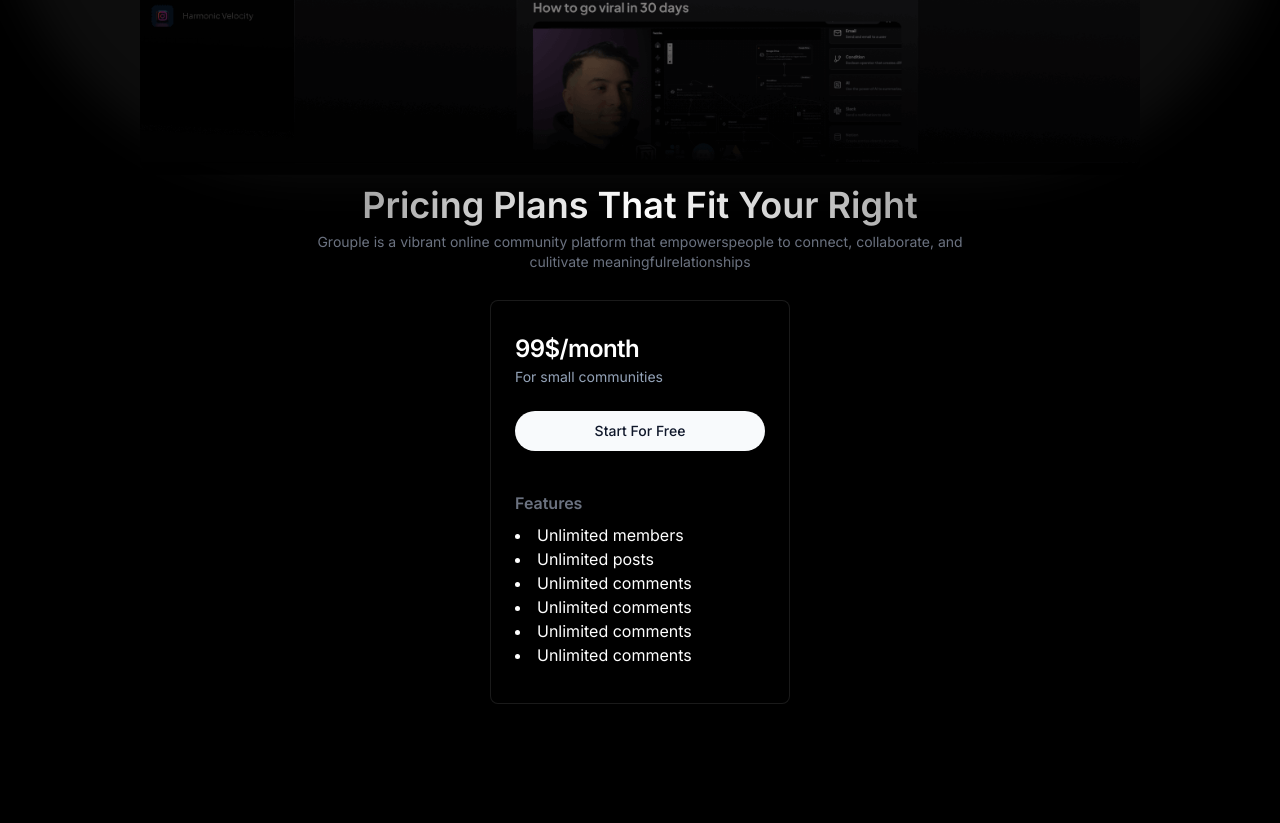
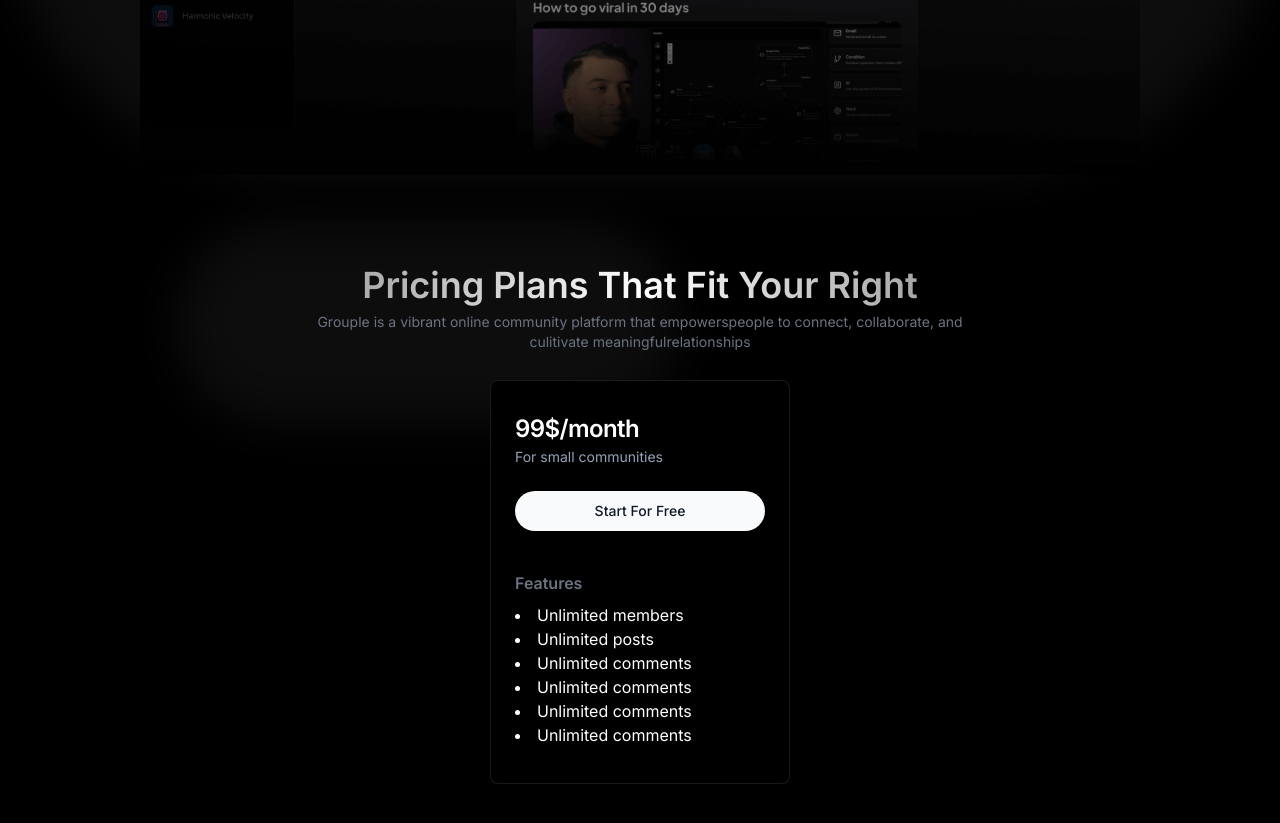
Before and after one commit to KevinPgn/lms-NEXT, a Next.js app: page / in a window 1280 px wide. Shown: the part 889-1712 px from the top of the page. Before the commit the page ends 1633 px from the top, so only its background shows below. Built offline with nearby package versions, Linux system fonts and the light colour scheme; no server answers.

Commit message:
home page

```diff
--- a/src/app/page.tsx
+++ b/src/app/page.tsx
@@ -32,7 +32,8 @@ export default function Home() {
 
     {/* Section Pricing */}
 
-    <section className="mt-20 max-w-[1400px] mx-auto mb-10">
+    <section className="mt-40 max-w-[1400px] mx-auto mb-10 relative">
+      <div className="absolute w-[500px] h-[200px] bg-white/10 left-1/3 -translate-x-1/2 -top-10 -z-10 opacity-50 rounded-full blur-xl"></div>
       <h2 className="text-center text-4xl font-semibold bg-clip-text text-transparent bg-gradient-to-r from-white/20 via-white to-white/20 leading-tight">Pricing Plans That Fit Your Right</h2>
       <p className="text-center text-sm text-gray-500 w-[700px] mx-auto mt-1 mb-5">Grouple is a vibrant online community platform that empowerspeople to connect, collaborate, and culitivate meaningfulrelationships</p>
 
```
